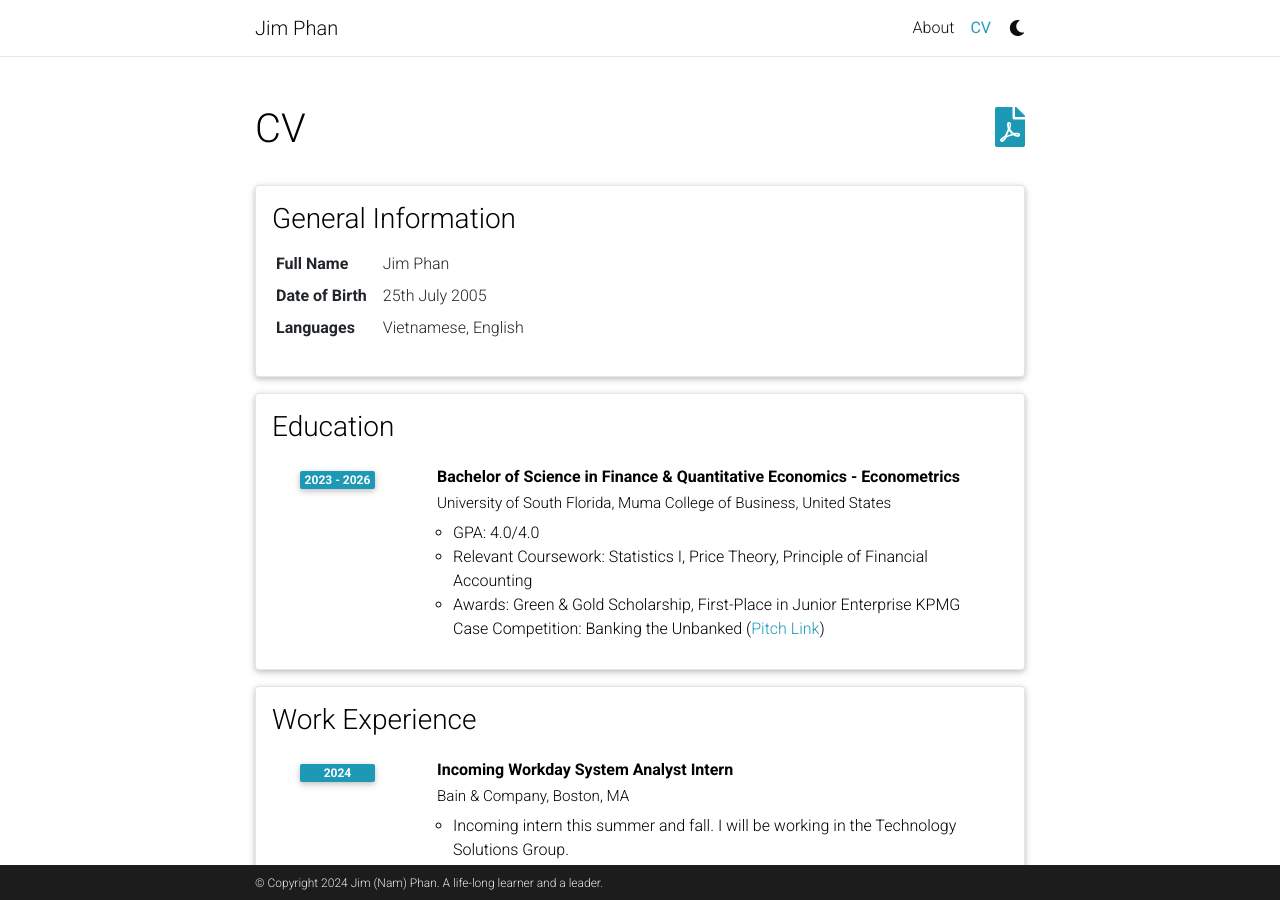
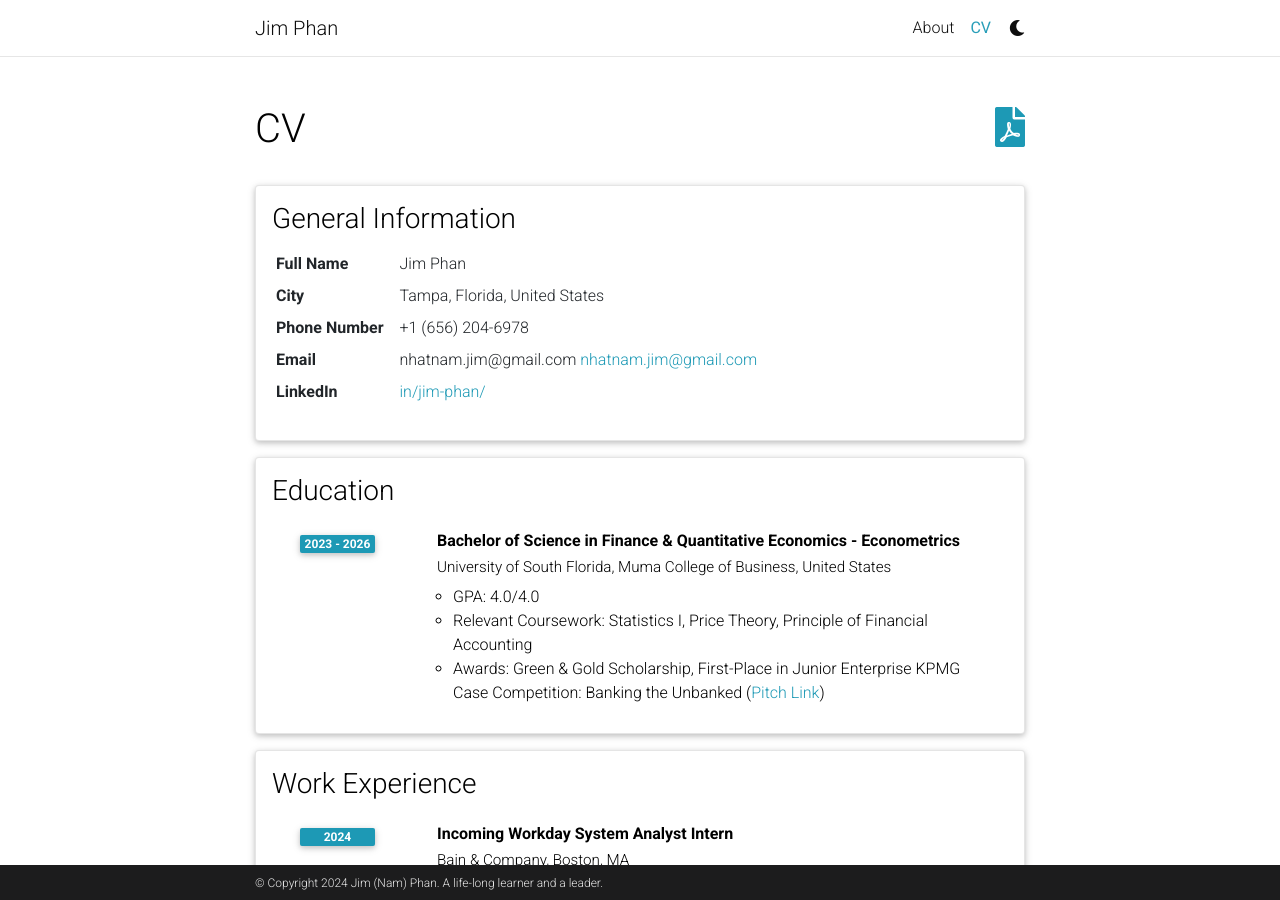
Before and after one commit to phannhatnamlhp/phannhatnamlhp.github.io, a Jekyll site: the page built from _pages/cv.md, in a window 1280 px wide and 900 px high. Built offline with Jekyll 4.4.1, drawn with Linux system fonts in a browser that asks for light colours; comment, search, counter and statistics services are not loaded; a style sheet for code colours, icons or effects is not loaded.

Commit message:
Update cv.yml

```diff
--- a/_data/cv.yml
+++ b/_data/cv.yml
@@ -3,10 +3,14 @@
   contents:
     - name: Full Name
       value: Jim Phan
-    - name: Date of Birth
-      value: 25th July 2005
-    - name: Languages
-      value: Vietnamese, English
+    - name: City
+      value: Tampa, Florida, United States
+    - name: Phone Number
+      value: +1 (656) 204-6978
+    - name: Email
+      value: nhatnam.jim@gmail.com <a href="mailto:nhatnam.jim@gmail.com">nhatnam.jim@gmail.com</a>
+    - name: LinkedIn
+      value: <a href="https://www.linkedin.com/in/jim-phan/">in/jim-phan/</a>
 
 - title: Education
   type: time_table
```
